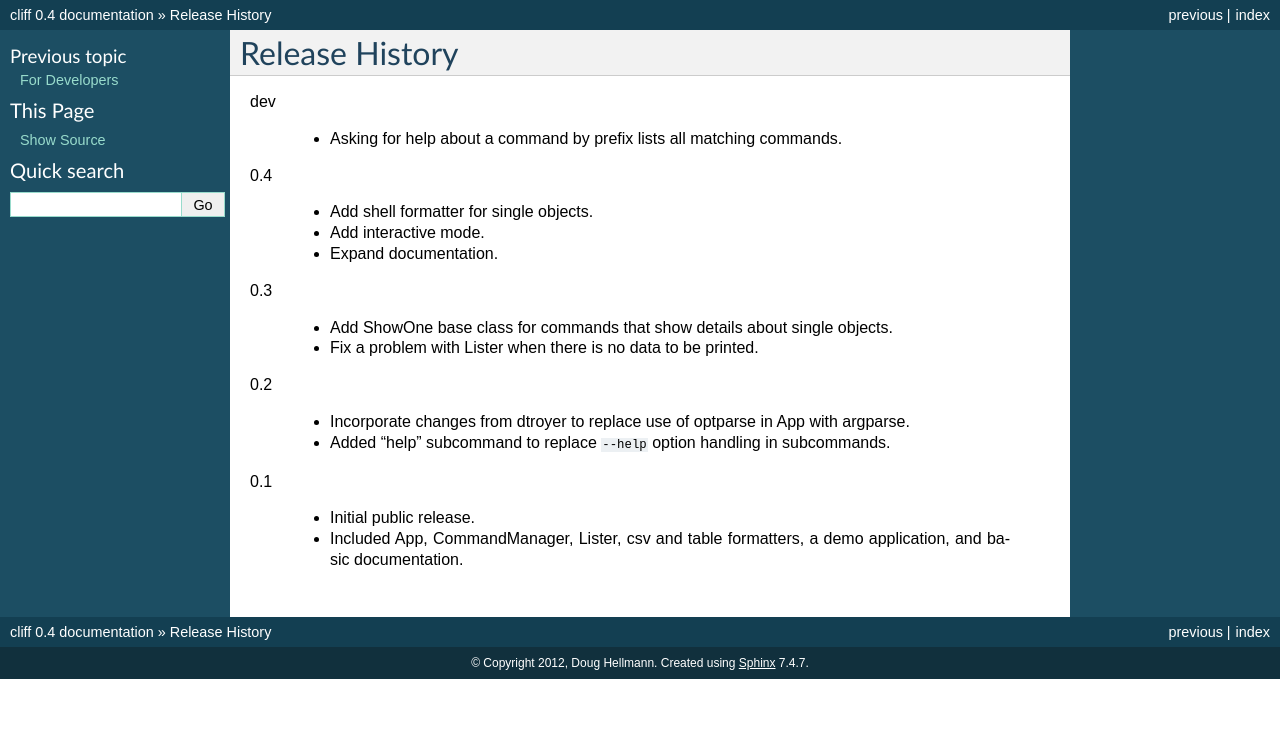
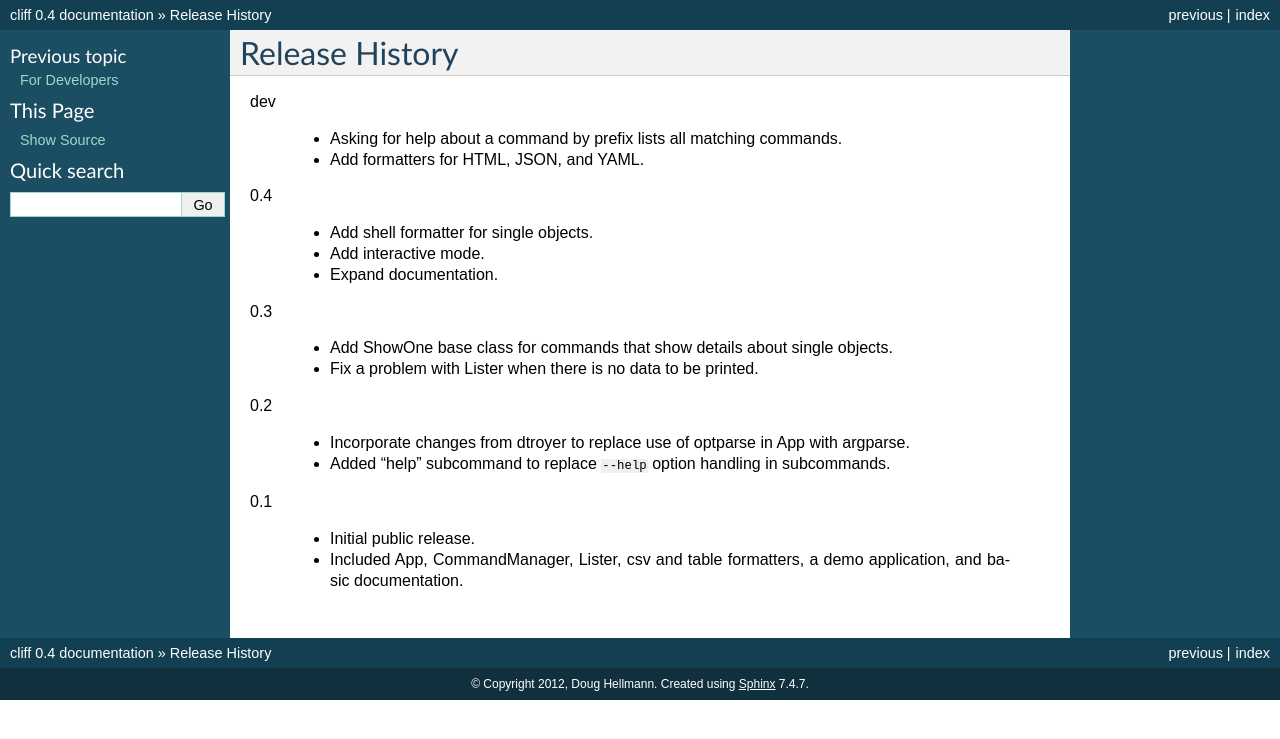
Before and after one commit to openstack/cliff, a Sphinx documentation site: the page built from docs/source/history.rst, in a window 1280 px wide. Shown: the top 739 px of the page. Built offline with Sphinx 7.4.7, drawn with Linux system fonts in a browser that asks for light colours.

Commit message:
document changes in history file

```diff
--- a/docs/source/history.rst
+++ b/docs/source/history.rst
@@ -6,6 +6,7 @@ dev
 
   - Asking for help about a command by prefix lists all matching
     commands.
+  - Add formatters for HTML, JSON, and YAML.
 
 0.4
 
```
